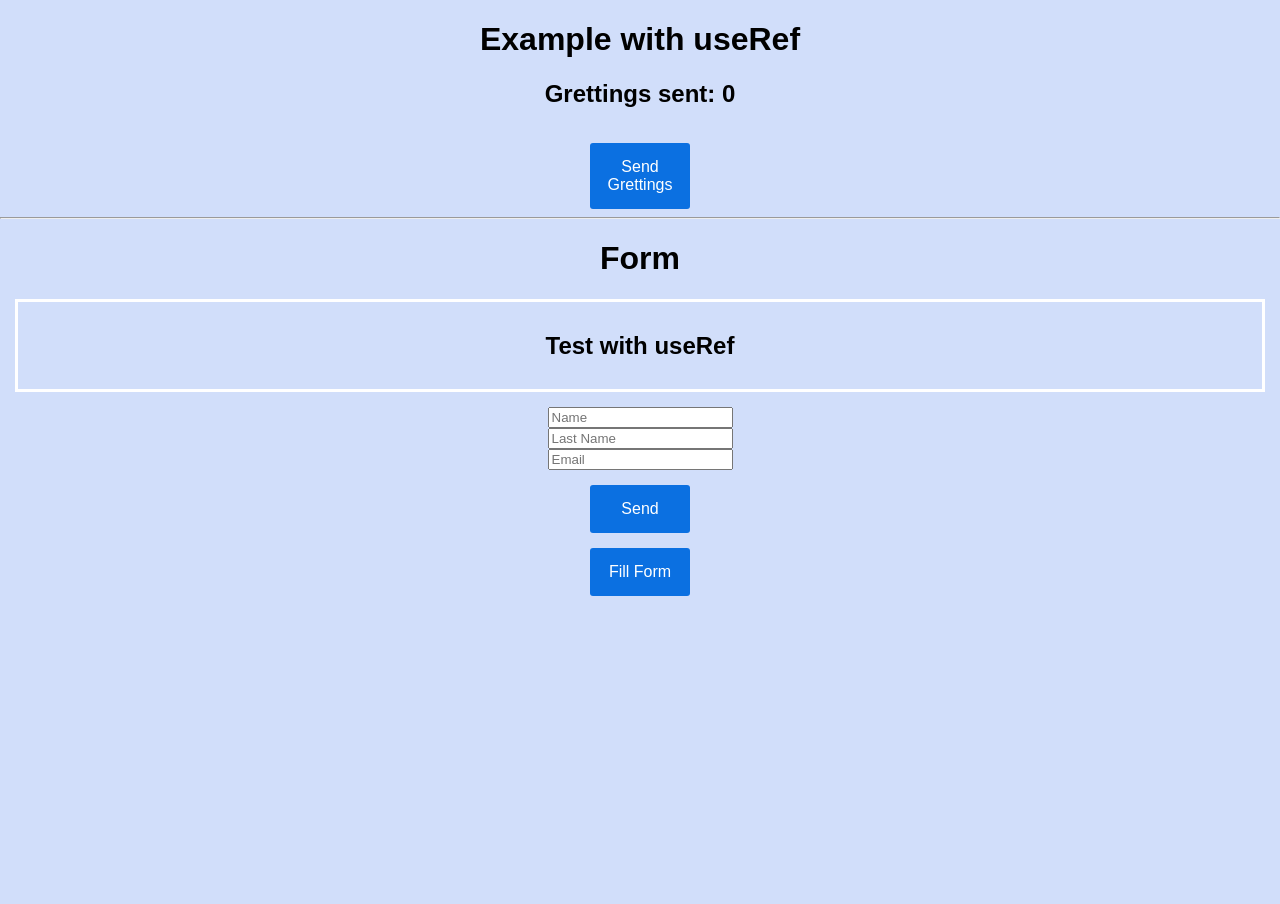
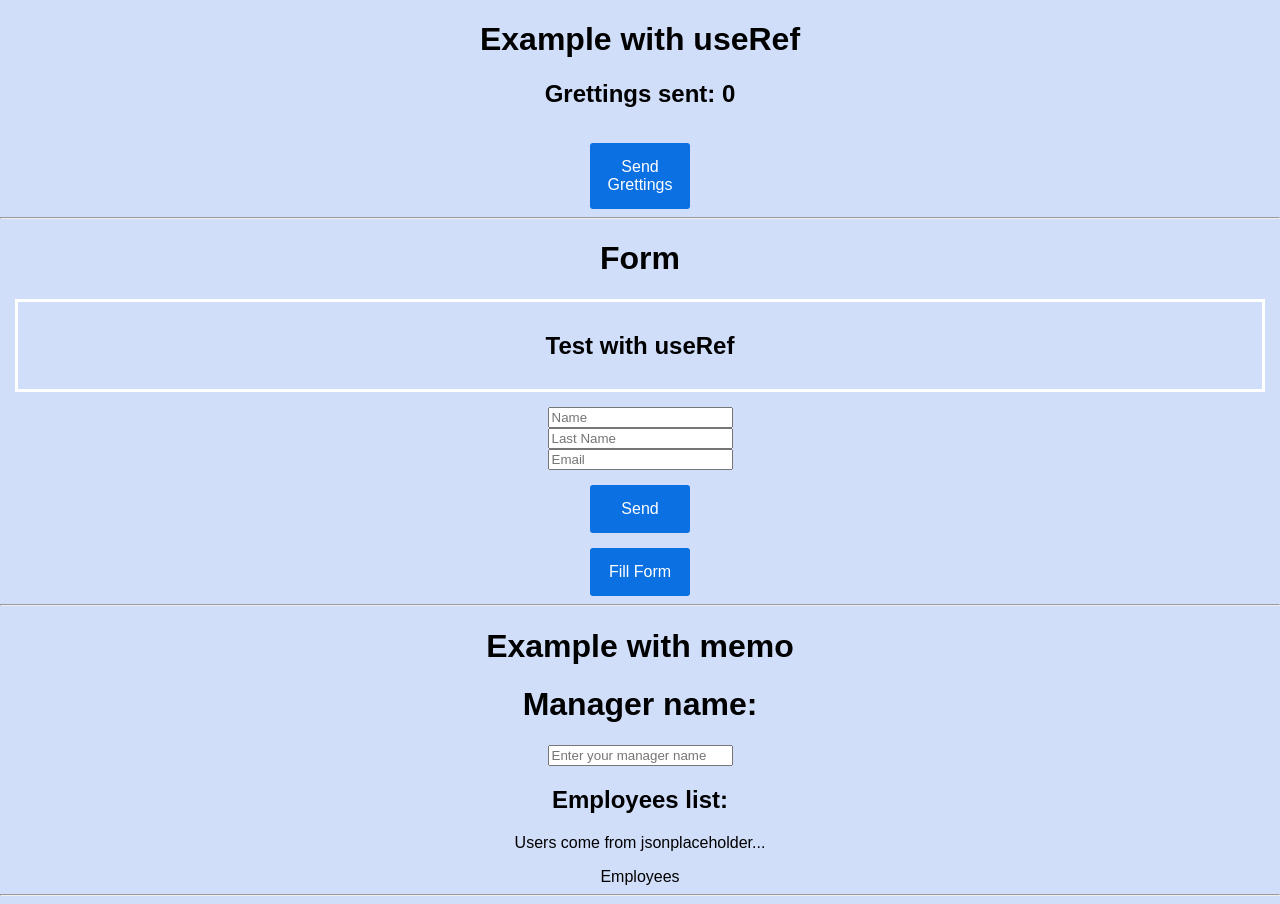
Before and after one commit to jm-ramirez/hooks-react, a React (Create React App) app: page / in a window 1280 px wide. Before the commit the page ends 800 px from the top, so only its background shows below. Built offline with nearby package versions, Linux system fonts and the light colour scheme.

Commit message:
Add memo function.

```diff
--- a/src/App.js
+++ b/src/App.js
@@ -1,12 +1,18 @@
 import { Example } from "./components/Example";
 import { Form } from "./components/Form";
+import { Management } from "./components/Management";
 
 function App() {
   return (
     <div className="App">
       <header className="App-header">
+        {/* useRef */}
+        <h1>Example with useRef</h1>
         <Example/>
         <Form/>
+        {/* memo */}
+        <h1>Example with memo</h1>
+        <Management/>
       </header>
     </div>
   );
--- /dev/null
+++ b/src/components/Employees.js
@@ -0,0 +1,7 @@
+import React from 'react'
+
+export const Employees = () => {
+    return (
+        <div>Employees</div>
+    )
+}
--- a/src/components/Example.js
+++ b/src/components/Example.js
@@ -20,7 +20,6 @@ export const Example = () => {
 
   return (
     <div>
-        <h1>Example with useRef</h1>
         <h2>Grettings sent: {numberGretting}</h2>
         <button onClick={sendGretting}>Send grettings</button>
         <hr/>
--- a/src/components/Form.js
+++ b/src/components/Form.js
@@ -35,6 +35,7 @@ export const Form = () => {
             </form>
 
             <button onClick={() => nameInput.current.select()}>Fill form</button>
+            <hr/>
         </div>
     )
 }
--- /dev/null
+++ b/src/components/Management.js
@@ -0,0 +1,27 @@
+import React, { useEffect, useRef, useState } from 'react'
+import { Employees } from './Employees'
+
+export const Management = () => {
+    const [name, setName] = useState('');
+    const managerInput = useRef();
+
+    const assignManager = e => {
+        setName(managerInput.current.value);
+    };
+
+    useEffect(() => {
+        console.log('La vista se ha renderizado');
+    },)
+
+    return (
+        <div>
+            <h1>Manager name: {name}</h1>
+            <input type='text' ref={ managerInput } onChange={ assignManager } placeholder='Enter your manager name'></input>
+
+            <h2>Employees list:</h2>
+            <p>Users come from jsonplaceholder...</p>
+            <Employees/>
+            <hr/>
+        </div>
+    )
+}
```
